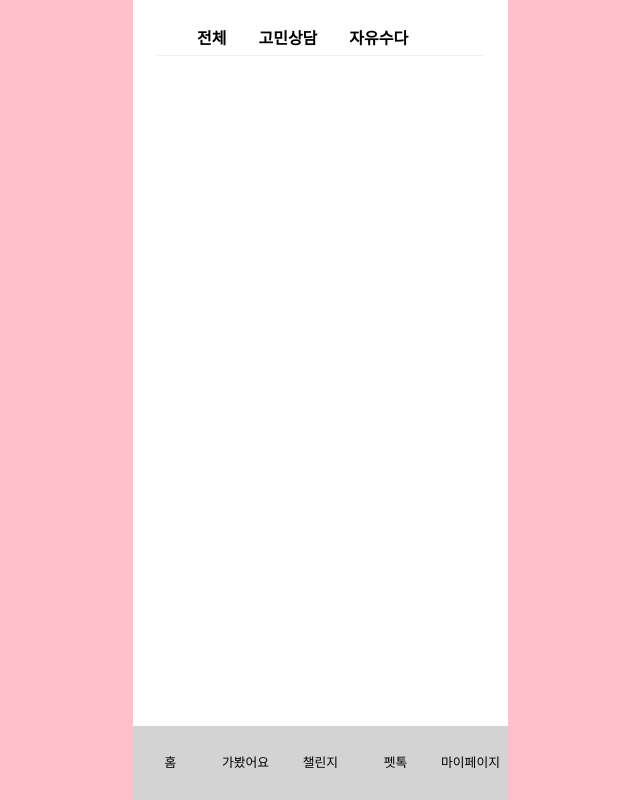
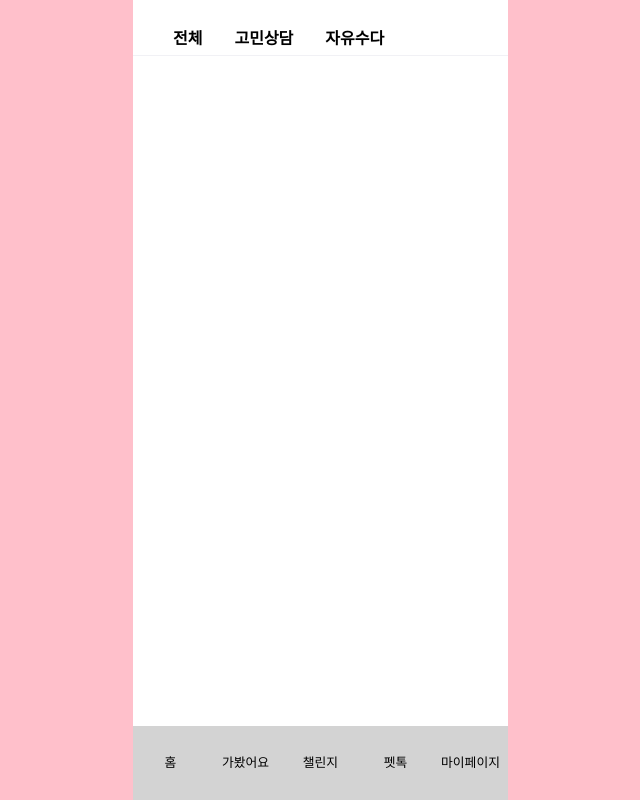
Before and after one commit to azure0929/Petnuri, a React (Vite) app: page /pettalk in a window 1280 px wide. Shown: the whole page, without its empty margins (472-1112 px from the left). Built offline with nearby package versions, Linux system fonts and the light colour scheme.

Commit message:
#8 fix: common.scss 공통 padding 수정

```diff
--- a/src/styles/common.scss
+++ b/src/styles/common.scss
@@ -21,7 +21,6 @@
   background-color: white;
   position: fixed;
   right: 300px;
-  padding: 0 24px;
   overflow-y: scroll;
   &::-webkit-scrollbar {
     display: none;
```
